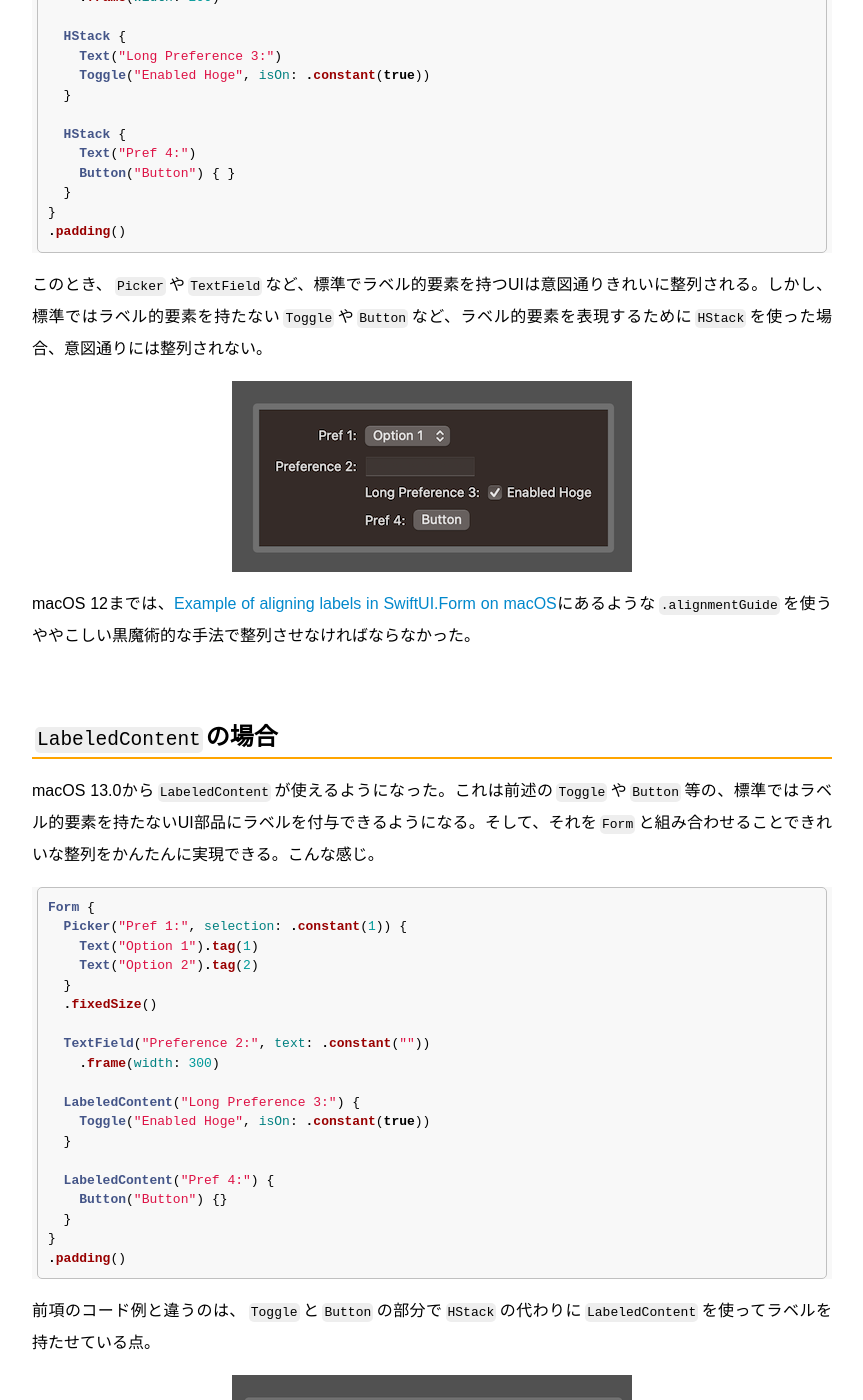
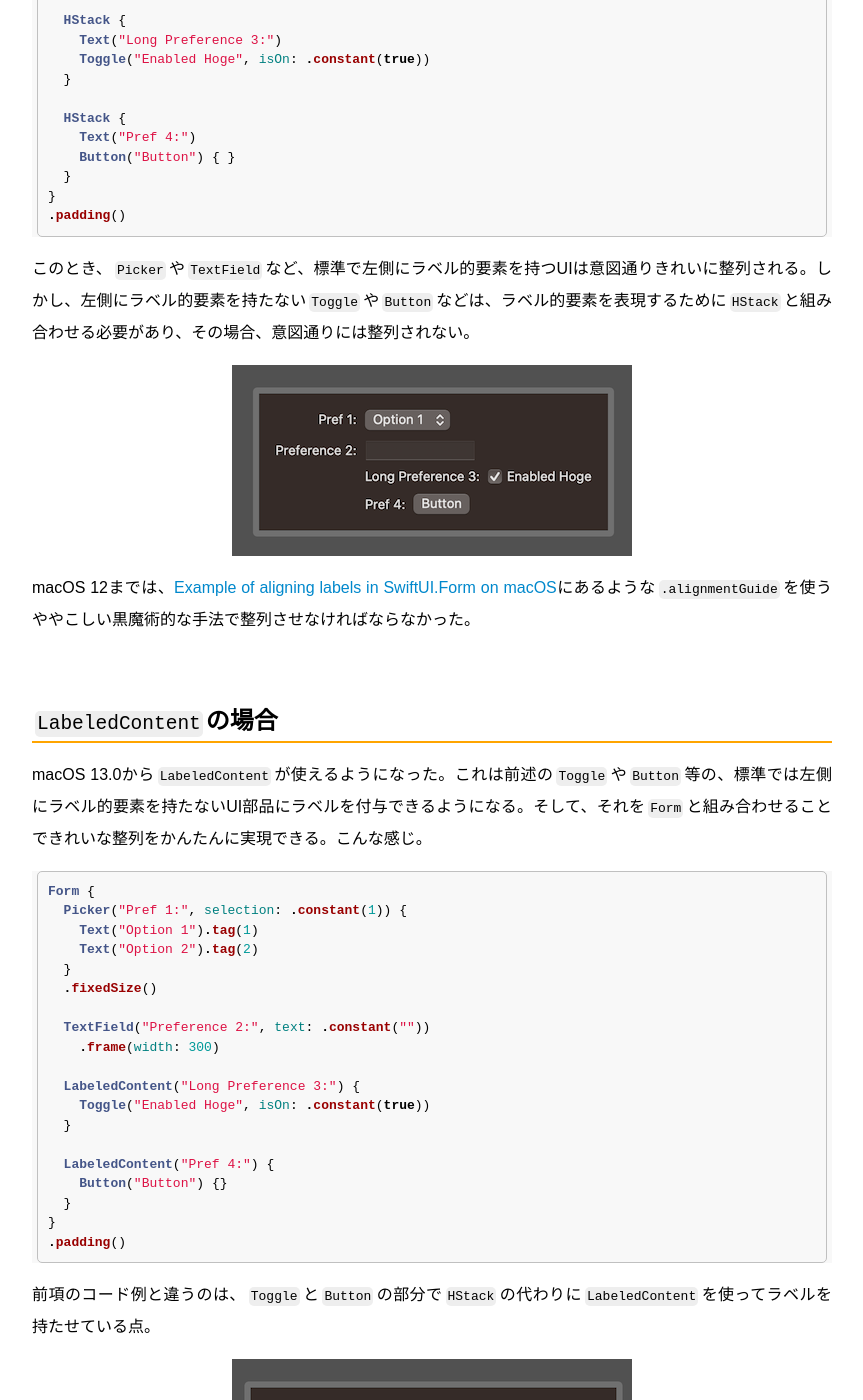
Before and after one commit to GenjiApp/genjiapp.github.io, a Jekyll site: the page built from _posts/2022-10-31-swiftui-align-setting-items.md, in a window 1280 px wide and 1400 px high, scrolled down 1435 px. Shown: the whole window, without its empty margins (208-1071 px from the left). Built offline with Jekyll 4.4.1, drawn with Linux system fonts in a browser that asks for light colours; some of the changed text lies outside the part shown.

Commit message:
edit post '2022-10-31-swiftui-align-setting-items'

````diff
--- a/_posts/2022-10-31-swiftui-align-setting-items.md
+++ b/_posts/2022-10-31-swiftui-align-setting-items.md
@@ -17,11 +17,9 @@
 - Xcode 14.1 RC2
 - macOS 13.0 SDK
 
-## `VStack`と単純な`Form`の場合
+## `VStack`や単純な`Form`の場合
 
-まずはこれまでの状態を確認してみる。
-
-`VStack`では単純な左揃えや中央揃え等になってしまうので却下。こういった設定項目を縦に並べる場合は`Form`を使う。たとえば以下のような感じ。
+まずはこれまでの状態を確認してみる。UIを縦に並べていく場合、`VStack`や`Form`を使う。`VStack`では単純な左揃えや中央揃え等になってしまうので却下。こういった設定項目を縦に並べる場合は`Form`を使う。たとえば以下のような感じ。
 
 ```swift
 Form {
@@ -47,7 +45,7 @@
 .padding()
 ```
 
-このとき、`Picker`や`TextField`など、標準でラベル的要素を持つUIは意図通りきれいに整列される。しかし、標準ではラベル的要素を持たない`Toggle`や`Button`など、ラベル的要素を表現するために`HStack`を使った場合、意図通りには整列されない。
+このとき、`Picker`や`TextField`など、標準で左側にラベル的要素を持つUIは意図通りきれいに整列される。しかし、左側にラベル的要素を持たない`Toggle`や`Button`などは、ラベル的要素を表現するために`HStack`と組み合わせる必要があり、その場合、意図通りには整列されない。
 
 ![](/blog/img/20221031/simple-form.png)
 
@@ -55,7 +53,7 @@
 
 ## `LabeledContent`の場合
 
-macOS 13.0から`LabeledContent`が使えるようになった。これは前述の`Toggle`や`Button`等の、標準ではラベル的要素を持たないUI部品にラベルを付与できるようになる。そして、それを`Form`と組み合わせることできれいな整列をかんたんに実現できる。こんな感じ。
+macOS 13.0から`LabeledContent`が使えるようになった。これは前述の`Toggle`や`Button`等の、標準では左側にラベル的要素を持たないUI部品にラベルを付与できるようになる。そして、それを`Form`と組み合わせることできれいな整列をかんたんに実現できる。こんな感じ。
 
 ```swift
 Form {
````
